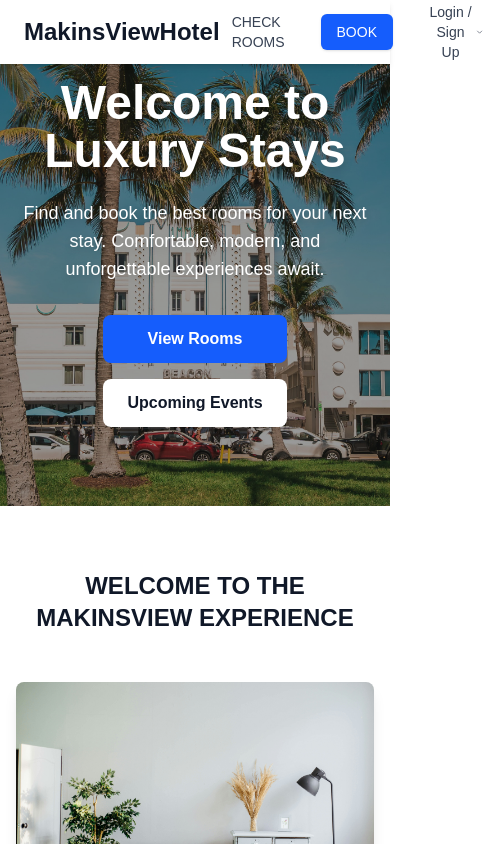
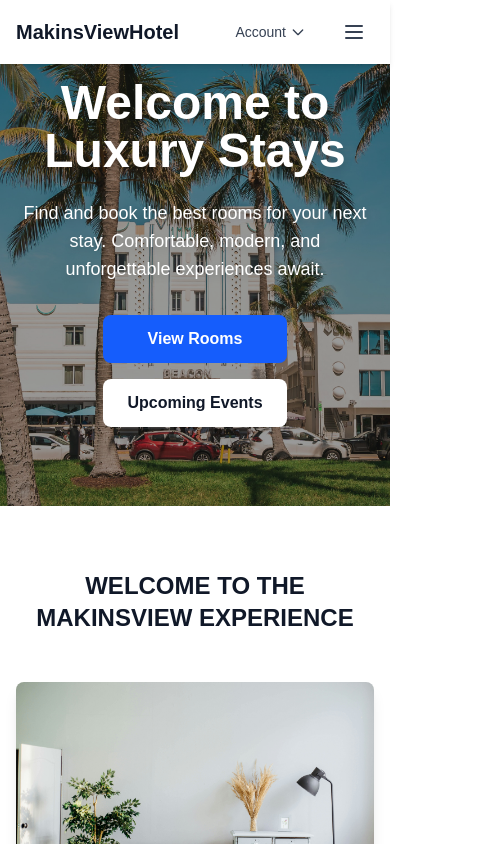
Before and after one commit to akinremimoses/MakinsViewHotel, a Next.js app: page / in a window 390 px wide. Shown: the top 844 px of the page, 495 px wide, since content can reach past the window. Built offline with nearby package versions, Linux system fonts and the light colour scheme.

Commit message:
updated the navbar to hamburger

```diff
--- a/components/Navbar.tsx
+++ b/components/Navbar.tsx
@@ -1,164 +1,93 @@
 
-
-
-// 'use client'
+// 'use client';
 
 // import Link from 'next/link';
 // import { useState } from 'react';
 
 // export default function Navbar() {
-//   const [isMenuOpen, setIsMenuOpen] = useState(false);
 //   const [isAuthDropdownOpen, setIsAuthDropdownOpen] = useState(false);
 
+//   // Separate function for toggling dropdown
+//   const handleAuthDropdownToggle = () => {
+//     setIsAuthDropdownOpen((prev) => !prev);
+//   };
+
 //   return (
-//     <nav className="bg-white shadow-lg sticky top-0 z-50">
-//       <div className="max-w-7xl mx-auto px-4 sm:px-6 lg:px-8">
-//         <div className="flex justify-between h-16">
-//           {/* Left side - Empty for balance */}
-//           <div className="flex items-center md:w-1/3"></div>
+//     <nav className="bg-white shadow-md sticky top-0 z-50">
+//       <div className="max-w-7xl mx-auto flex justify-between items-center h-16 px-6">
+//         {/* Logo / Brand */}
+//         <Link
+//           href="/"
+//           className="text-2xl font-bold text-gray-900 hover:text-blue-600 transition-colors"
+//         >
+//           MakinsViewHotel
+//         </Link>
 
-//           {/* Center - Logo/Brand Name */}
-//           <div className="flex items-center justify-center md:w-1/3">
-//             <Link href="/" className="flex-shrink-0">
-//               <h1 className="text-2xl font-bold text-gray-900 hover:text-blue-600 transition-colors">
-//                 MakinsViewHotel
-//               </h1>
-//             </Link>
-//           </div>
+//         {/* Navigation Links */}
+//         <div className="flex items-center space-x-6">
+//           <Link
+//             href="/rooms"
+//             className="text-gray-700 hover:text-blue-600 px-3 py-2 rounded-md text-sm font-medium transition-colors"
+//           >
+//             CHECK ROOMS
+//           </Link>
 
-//           {/* Right side - Navigation Links (Desktop) */}
-//           <div className="hidden md:flex items-center justify-end space-x-6 md:w-1/3">
-//             {/* CHECK ROOMS Link */}
-//             <Link
-//               href="/rooms"
-//               className="text-gray-700 hover:text-blue-600 px-3 py-2 rounded-md text-sm font-medium transition-colors"
+//           <Link
+//             href="/booking"
+//             className="bg-blue-600 hover:bg-blue-700 text-white px-4 py-2 rounded-md text-sm font-medium shadow-sm transition-colors"
+//           >
+//             BOOK
+//           </Link>
+
+//           {/* Auth Dropdown */}
+//           <div className="relative">
+//             <button
+//               onClick={handleAuthDropdownToggle}
+//               className="text-gray-700 hover:text-blue-600 px-3 py-2 rounded-md text-sm font-medium flex items-center transition-colors"
 //             >
-//               CHECK ROOMS
-//             </Link>
-
-//             {/* BOOK Button */}
-//             <Link
-//               href="/booking"
-//               className="bg-blue-600 hover:bg-blue-700 text-white px-4 py-2 rounded-md text-sm font-medium transition-colors shadow-sm"
-//             >
-//               BOOK
-//             </Link>
-
-//             {/* Authentication Dropdown */}
-//             <div className="relative">
-//               <button
-//                 onClick={() => setIsAuthDropdownOpen(!isAuthDropdownOpen)}
-//                 className="text-gray-700 hover:text-blue-600 px-3 py-2 rounded-md text-sm font-medium transition-colors flex items-center"
+//               Login / Sign Up
+//               <svg
+//                 className={`ml-1 h-4 w-4 transition-transform ${
+//                   isAuthDropdownOpen ? 'rotate-180' : ''
+//                 }`}
+//                 fill="none"
+//                 viewBox="0 0 24 24"
+//                 stroke="currentColor"
 //               >
-//                 Login/Sign Up
-//                 <svg
-//                   className={`ml-1 h-4 w-4 transition-transform ${
-//                     isAuthDropdownOpen ? 'rotate-180' : ''
-//                   }`}
-//                   fill="none"
-//                   viewBox="0 0 24 24"
-//                   stroke="currentColor"
-//                 >
-//                   <path strokeLinecap="round" strokeLinejoin="round" strokeWidth={2} d="M19 9l-7 7-7-7" />
-//                 </svg>
-//               </button>
-
-//               {/* Dropdown Menu */}
-//               {isAuthDropdownOpen && (
-//                 <div className="absolute right-0 mt-2 w-48 bg-white rounded-md shadow-lg py-1 z-50 border">
-//                   <Link
-//                     href="/login"
-//                     className="block px-4 py-2 text-sm text-gray-700 hover:bg-gray-100 transition-colors"
-//                     onClick={() => setIsAuthDropdownOpen(false)}
-//                   >
-//                     Login
-//                   </Link>
-//                   <Link
-//                     href="/signup"
-//                     className="block px-4 py-2 text-sm text-gray-700 hover:bg-gray-100 transition-colors"
-//                     onClick={() => setIsAuthDropdownOpen(false)}
-//                   >
-//                     Sign Up
-//                   </Link>
-//                 </div>
-//               )}
-//             </div>
-//           </div>
-
-//           {/* Mobile menu button */}
-//           <div className="md:hidden flex items-center">
-//             <button
-//               onClick={() => setIsMenuOpen(!isMenuOpen)}
-//               className="text-gray-700 hover:text-blue-600 focus:outline-none focus:text-blue-600"
-//             >
-//               <svg className="h-6 w-6" fill="none" viewBox="0 0 24 24" stroke="currentColor">
-//                 {isMenuOpen ? (
-//                   <path strokeLinecap="round" strokeLinejoin="round" strokeWidth={2} d="M6 18L18 6M6 6l12 12" />
-//                 ) : (
-//                   <path strokeLinecap="round" strokeLinejoin="round" strokeWidth={2} d="M4 6h16M4 12h16M4 18h16" />
-//                 )}
+//                 <path
+//                   strokeLinecap="round"
+//                   strokeLinejoin="round"
+//                   strokeWidth={2}
+//                   d="M19 9l-7 7-7-7"
+//                 />
 //               </svg>
 //             </button>
-//           </div>
-//         </div>
 
-//         {/* Mobile Menu */}
-//         {isMenuOpen && (
-//           <div className="md:hidden border-t border-gray-200">
-//             <div className="px-2 pt-2 pb-3 space-y-1 sm:px-3">
-//               {/* CHECK ROOMS Link */}
-//               <Link
-//                 href="/rooms"
-//                 className="text-gray-700 hover:text-blue-600 block px-3 py-2 rounded-md text-base font-medium transition-colors"
-//                 onClick={() => setIsMenuOpen(false)}
-//               >
-//                 CHECK ROOMS
-//               </Link>
-
-//               {/* BOOK Button */}
-//               <Link
-//                 href="/booking"
-//                 className="bg-blue-600 hover:bg-blue-700 text-white block px-3 py-2 rounded-md text-base font-medium transition-colors text-center"
-//                 onClick={() => setIsMenuOpen(false)}
-//               >
-//                 BOOK
-//               </Link>
-
-//               {/* Authentication Links */}
-//               <div className="border-t border-gray-200 pt-2">
+//             {isAuthDropdownOpen && (
+//               <div className="absolute right-0 mt-2 w-44 bg-white border rounded-md shadow-lg py-1 z-50">
 //                 <Link
 //                   href="/login"
-//                   className="text-gray-700 hover:text-blue-600 block px-3 py-2 rounded-md text-base font-medium transition-colors"
-//                   onClick={() => setIsMenuOpen(false)}
+//                   className="block px-4 py-2 text-sm text-gray-700 hover:bg-gray-100 transition-colors"
+//                   onClick={() => setIsAuthDropdownOpen(false)}
 //                 >
 //                   Login
 //                 </Link>
 //                 <Link
-//                   href="/register"
-//                   className="text-gray-700 hover:text-blue-600 block px-3 py-2 rounded-md text-base font-medium transition-colors"
-//                   onClick={() => setIsMenuOpen(false)}
+//                   href="/signup"
+//                   className="block px-4 py-2 text-sm text-gray-700 hover:bg-gray-100 transition-colors"
+//                   onClick={() => setIsAuthDropdownOpen(false)}
 //                 >
 //                   Sign Up
 //                 </Link>
 //               </div>
-//             </div>
+//             )}
 //           </div>
-//         )}
+//         </div>
 //       </div>
-
-//       {/* Overlay to close dropdowns when clicking outside */}
-//       {(isMenuOpen || isAuthDropdownOpen) && (
-//         <div
-//           className="fixed inset-0 z-40"
-//           onClick={() => {
-//             setIsMenuOpen(false);
-//             setIsAuthDropdownOpen(false);
-//           }}
-//         ></div>
-//       )}
 //     </nav>
 //   );
 // }
+
 
 
 'use client';
@@ -168,25 +97,32 @@ import { useState } from 'react';
 
 export default function Navbar() {
   const [isAuthDropdownOpen, setIsAuthDropdownOpen] = useState(false);
+  const [isMobileMenuOpen, setIsMobileMenuOpen] = useState(false);
 
   // Separate function for toggling dropdown
   const handleAuthDropdownToggle = () => {
     setIsAuthDropdownOpen((prev) => !prev);
   };
 
+  const closeAllMenus = () => {
+    setIsMobileMenuOpen(false);
+    setIsAuthDropdownOpen(false);
+  };
+
   return (
     <nav className="bg-white shadow-md sticky top-0 z-50">
-      <div className="max-w-7xl mx-auto flex justify-between items-center h-16 px-6">
+      <div className="max-w-7xl mx-auto flex justify-between items-center h-16 px-4 sm:px-6">
         {/* Logo / Brand */}
         <Link
           href="/"
-          className="text-2xl font-bold text-gray-900 hover:text-blue-600 transition-colors"
+          className="text-xl sm:text-2xl font-bold text-gray-900 hover:text-blue-600 transition-colors"
+          onClick={closeAllMenus}
         >
           MakinsViewHotel
         </Link>
 
-        {/* Navigation Links */}
-        <div className="flex items-center space-x-6">
+        {/* Desktop Navigation - hidden on mobile */}
+        <div className="hidden md:flex items-center space-x-6">
           <Link
             href="/rooms"
             className="text-gray-700 hover:text-blue-600 px-3 py-2 rounded-md text-sm font-medium transition-colors"
@@ -194,6 +130,7 @@ export default function Navbar() {
             CHECK ROOMS
           </Link>
 
+          {/* BOOK button - hidden on mobile, visible on desktop */}
           <Link
             href="/booking"
             className="bg-blue-600 hover:bg-blue-700 text-white px-4 py-2 rounded-md text-sm font-medium shadow-sm transition-colors"
@@ -245,7 +182,97 @@ export default function Navbar() {
             )}
           </div>
         </div>
+
+        {/* Mobile menu button - visible on mobile */}
+        <div className="flex md:hidden items-center space-x-4">
+          {/* Auth dropdown for mobile */}
+          <div className="relative">
+            <button
+              onClick={handleAuthDropdownToggle}
+              className="text-gray-700 hover:text-blue-600 px-3 py-2 rounded-md text-sm font-medium flex items-center transition-colors"
+            >
+              Account
+              <svg
+                className={`ml-1 h-4 w-4 transition-transform ${
+                  isAuthDropdownOpen ? 'rotate-180' : ''
+                }`}
+                fill="none"
+                viewBox="0 0 24 24"
+                stroke="currentColor"
+              >
+                <path
+                  strokeLinecap="round"
+                  strokeLinejoin="round"
+                  strokeWidth={2}
+                  d="M19 9l-7 7-7-7"
+                />
+              </svg>
+            </button>
+
+            {isAuthDropdownOpen && (
+              <div className="absolute right-0 mt-2 w-44 bg-white border rounded-md shadow-lg py-1 z-50">
+                <Link
+                  href="/login"
+                  className="block px-4 py-2 text-sm text-gray-700 hover:bg-gray-100 transition-colors"
+                  onClick={closeAllMenus}
+                >
+                  Login
+                </Link>
+                <Link
+                  href="/signup"
+                  className="block px-4 py-2 text-sm text-gray-700 hover:bg-gray-100 transition-colors"
+                  onClick={closeAllMenus}
+                >
+                  Sign Up
+                </Link>
+              </div>
+            )}
+          </div>
+
+          {/* Mobile hamburger menu */}
+          <button
+            onClick={() => setIsMobileMenuOpen(!isMobileMenuOpen)}
+            className="text-gray-700 hover:text-blue-600 p-2 rounded-md transition-colors"
+          >
+            <svg
+              className="h-6 w-6"
+              fill="none"
+              viewBox="0 0 24 24"
+              stroke="currentColor"
+            >
+              <path
+                strokeLinecap="round"
+                strokeLinejoin="round"
+                strokeWidth={2}
+                d={isMobileMenuOpen ? "M6 18L18 6M6 6l12 12" : "M4 6h16M4 12h16M4 18h16"}
+              />
+            </svg>
+          </button>
+        </div>
       </div>
+
+      {/* Mobile menu - shown when hamburger is clicked */}
+      {isMobileMenuOpen && (
+        <div className="md:hidden bg-white border-t border-gray-200 py-2 px-4">
+          <div className="flex flex-col space-y-3">
+            <Link
+              href="/rooms"
+              className="text-gray-700 hover:text-blue-600 px-3 py-2 rounded-md text-sm font-medium transition-colors"
+              onClick={closeAllMenus}
+            >
+              CHECK ROOMS
+            </Link>
+            {/* BOOK link for mobile - as regular link instead of button */}
+            <Link
+              href="/booking"
+              className="text-gray-700 hover:text-blue-600 px-3 py-2 rounded-md text-sm font-medium transition-colors"
+              onClick={closeAllMenus}
+            >
+              BOOK NOW
+            </Link>
+          </div>
+        </div>
+      )}
     </nav>
   );
 }
--- a/models/usersSchema.ts
+++ b/models/usersSchema.ts
@@ -7,6 +7,7 @@ export interface IUser extends Document {
   email: string
   phonenumber: string
   password: string
+  profileImage?: string
   role: "user" | "admin";
   createdAt: Date
   updatedAt: Date
```
